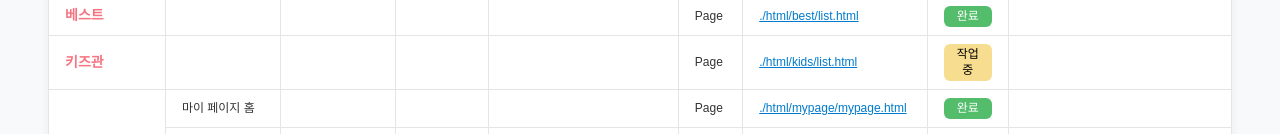
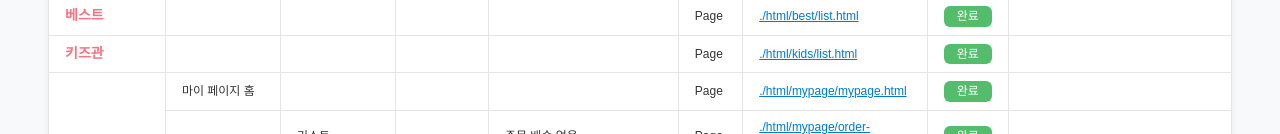
Before and after one commit to Ylab0115/shoemarker_new, a plain HTML site: page index.html in a window 1280 px wide. Shown: the part 742-876 px from the top of the page. Drawn offline with Linux system fonts and the light colour scheme.

Commit message:
2026.11.11 검색관련 수정(PC/MO) 2

```diff
--- a/index.html
+++ b/index.html
@@ -230,7 +230,7 @@
         <td></td>
         <td>Page</td>
         <td><a href="./html/kids/list.html" class="autolink" target="_blank"></a></td>
-        <td><span class="status doing">작업중</span></td>
+        <td><span class="status done">완료</span></td>
         <td></td>
       </tr>
       <!-- <tr>
```
Also changed, not shown: html/include/header.html (+1 -1 lines).
